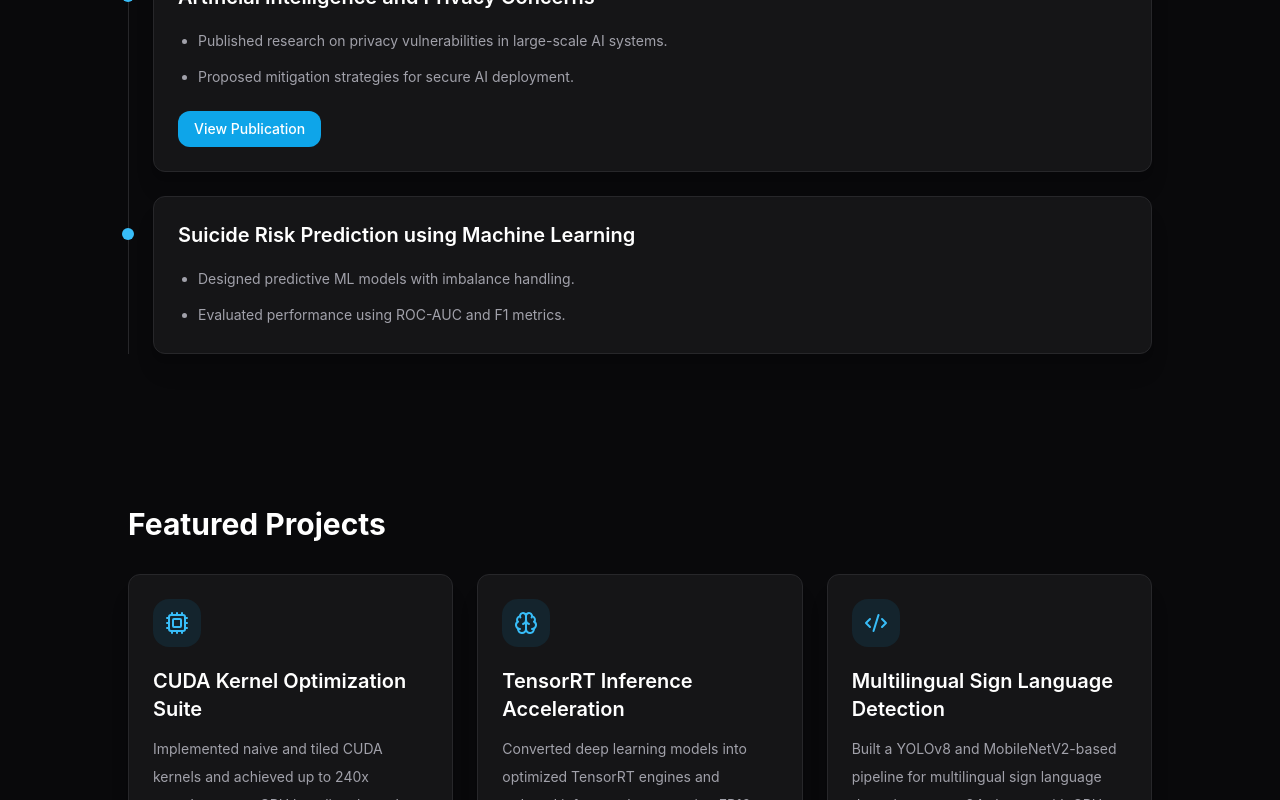
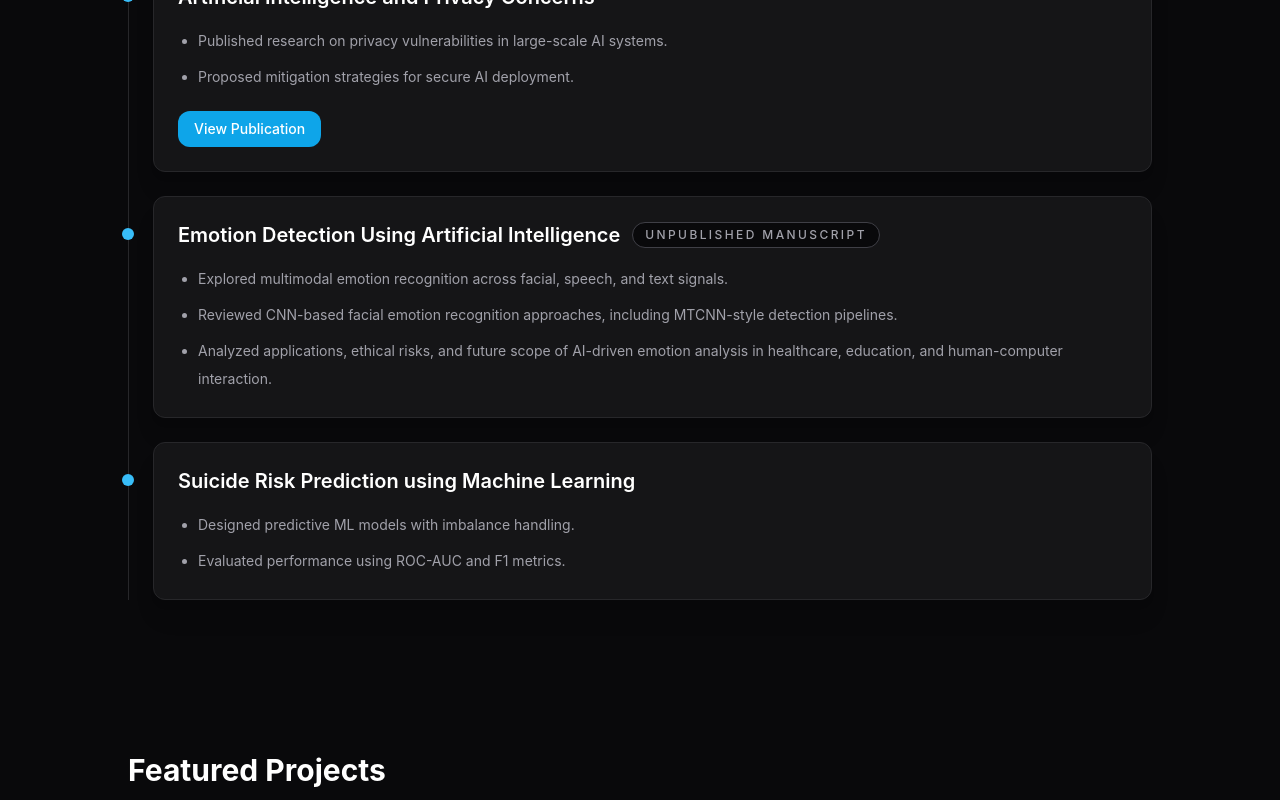
Before and after one commit to vaibhavviji2809-eng/portfolio, a React (Vite) app: page / in a window 1280 px wide. Shown: the part 1569-2369 px from the top of the page. Built offline with nearby package versions, Linux system fonts and the light colour scheme.

Commit message:
Add unpublished emotion detection research

```diff
--- a/src/Portfolio.tsx
+++ b/src/Portfolio.tsx
@@ -100,6 +100,15 @@ export default function Portfolio() {
       points: [
         "Published research on privacy vulnerabilities in large-scale AI systems.",
         "Proposed mitigation strategies for secure AI deployment.",
+      ],
+    },
+    {
+      title: "Emotion Detection Using Artificial Intelligence",
+      status: "Unpublished manuscript",
+      points: [
+        "Explored multimodal emotion recognition across facial, speech, and text signals.",
+        "Reviewed CNN-based facial emotion recognition approaches, including MTCNN-style detection pipelines.",
+        "Analyzed applications, ethical risks, and future scope of AI-driven emotion analysis in healthcare, education, and human-computer interaction.",
       ],
     },
     {
@@ -249,7 +258,14 @@ export default function Portfolio() {
                 <div className="absolute -left-[31px] top-8 h-3 w-3 rounded-full bg-sky-400" />
                 <Card className="mb-6 rounded-2xl border-zinc-800 bg-zinc-900/80 shadow-xl">
                   <CardContent className="p-6">
-                    <h3 className="text-xl font-semibold text-white">{item.title}</h3>
+                    <div className="flex flex-wrap items-center gap-3">
+                      <h3 className="text-xl font-semibold text-white">{item.title}</h3>
+                      {item.status ? (
+                        <span className="rounded-full border border-zinc-700 bg-zinc-950 px-3 py-1 text-xs font-medium uppercase tracking-[0.2em] text-zinc-400">
+                          {item.status}
+                        </span>
+                      ) : null}
+                    </div>
                     <ul className="mt-4 list-disc space-y-2 pl-5 text-sm leading-7 text-zinc-400">
                       {item.points.map((point) => (
                         <li key={point}>{point}</li>
```
